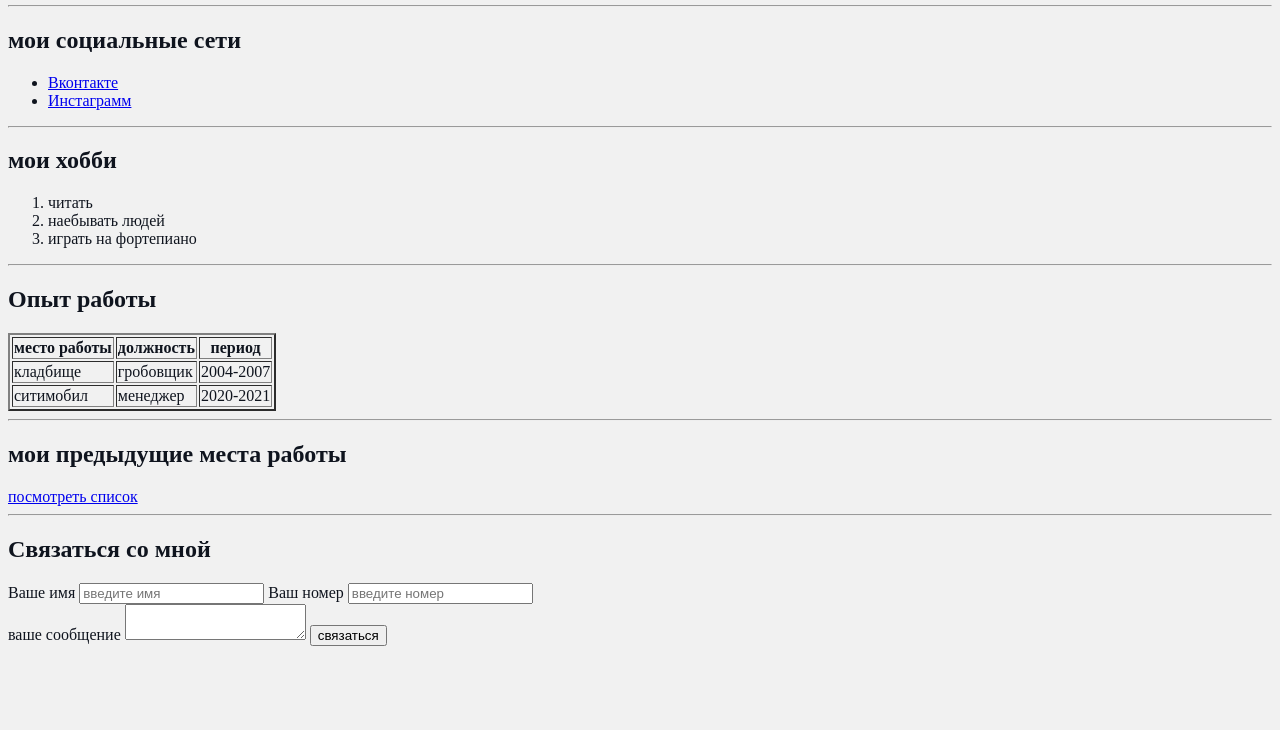
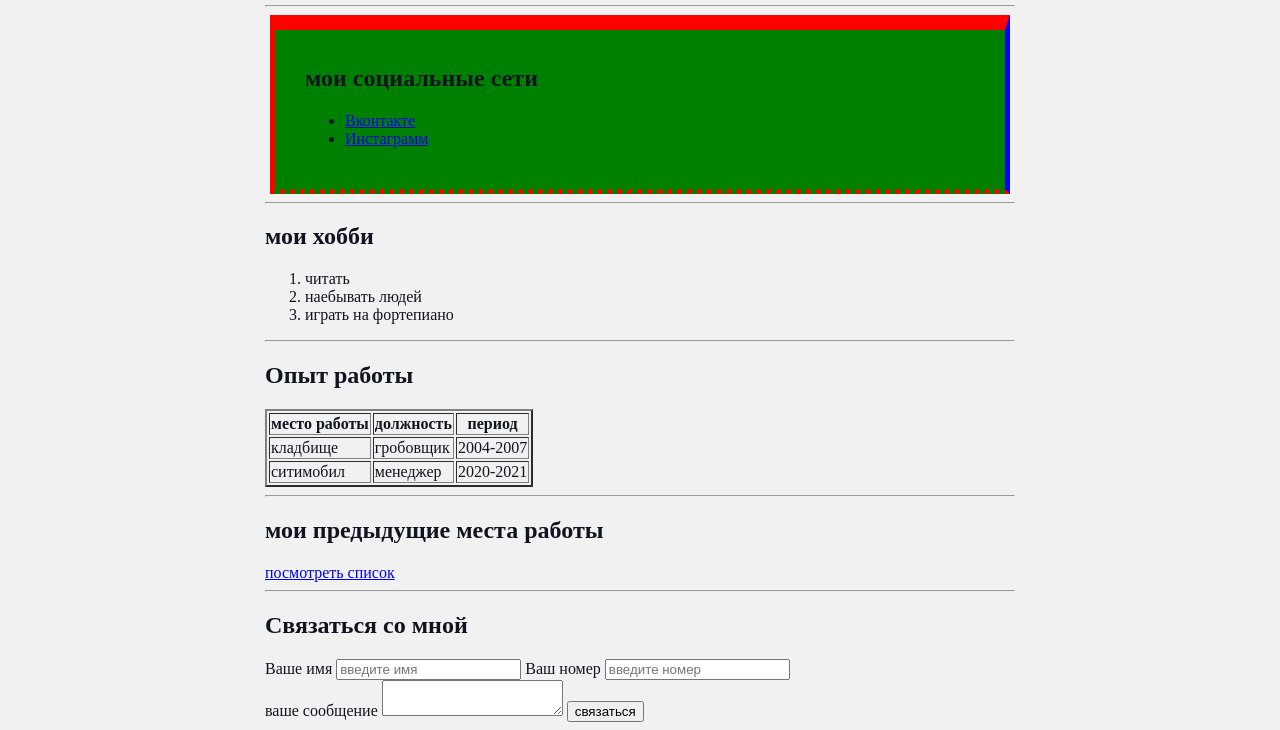
Before and after one commit to YaroslavaMakovetskaya/cv, a plain HTML site: page index.html in a window 1280 px wide. Shown: the part 345-1075 px from the top of the page. Before the commit the page ends 999 px from the top, so only its background shows below. Drawn offline with Linux system fonts and the light colour scheme.

Commit message:
стилизация раздела соц сетей

```diff
--- a/index.html
+++ b/index.html
@@ -6,13 +6,17 @@
     <link href="styles.css" rel="stylesheet"/>
 </head>
 <body>
+    <div class="container">
         <div class="info">
             <img src="logo.jpg" class="logo" alt="маруся">
             <h1> Василий Пупкин </h1>
             <p> Я начинающий <strong> программист</strong></p>
             <p> Я нахожусь на начальной стадии изучения программирования </p>
         </div>
+
         <hr>
+
+        <div class="social">
         <h2>  мои социальные сети</h2>
         <ul>
             <li>
@@ -22,6 +26,8 @@
                 <a href="https://www.instagram.com/yarossssslavo4ka/" target="_blank">Инстаграмм</a>
             </li>
         </ul>
+        </div>
+
         <hr>
         <h2>мои хобби</h2>
         <ol>
@@ -70,5 +76,8 @@
             <textarea name="" id="text"></textarea>
             <input type="submit" value="связаться">
         </form>
+    </div>
+
+
 </body>
 </html>
--- a/styles.css
+++ b/styles.css
@@ -23,5 +23,28 @@ body{
     text-decoration:none;
     /* text-transform:uppercase; */
     /* letter-spacing: 5px; */
-     word-spacing: 2px;
+     /* word-spacing: 5px; */
 }
+
+
+/* Box Model */
+
+.container{
+max-width: 750px;
+margin: auto;
+}
+
+.social{
+    background: green;
+    padding-top: 15px;
+    padding-right: 20px;
+    padding-bottom: 25px;
+    padding-left: 30px;
+    margin: 5px;
+
+    border:5px solid red;
+    border-bottom-style: dotted;
+    border-top-width: 15px;
+    border-right-color: blue;
+
+ }
```
Lines whose indentation alone changed are shown as unchanged.
